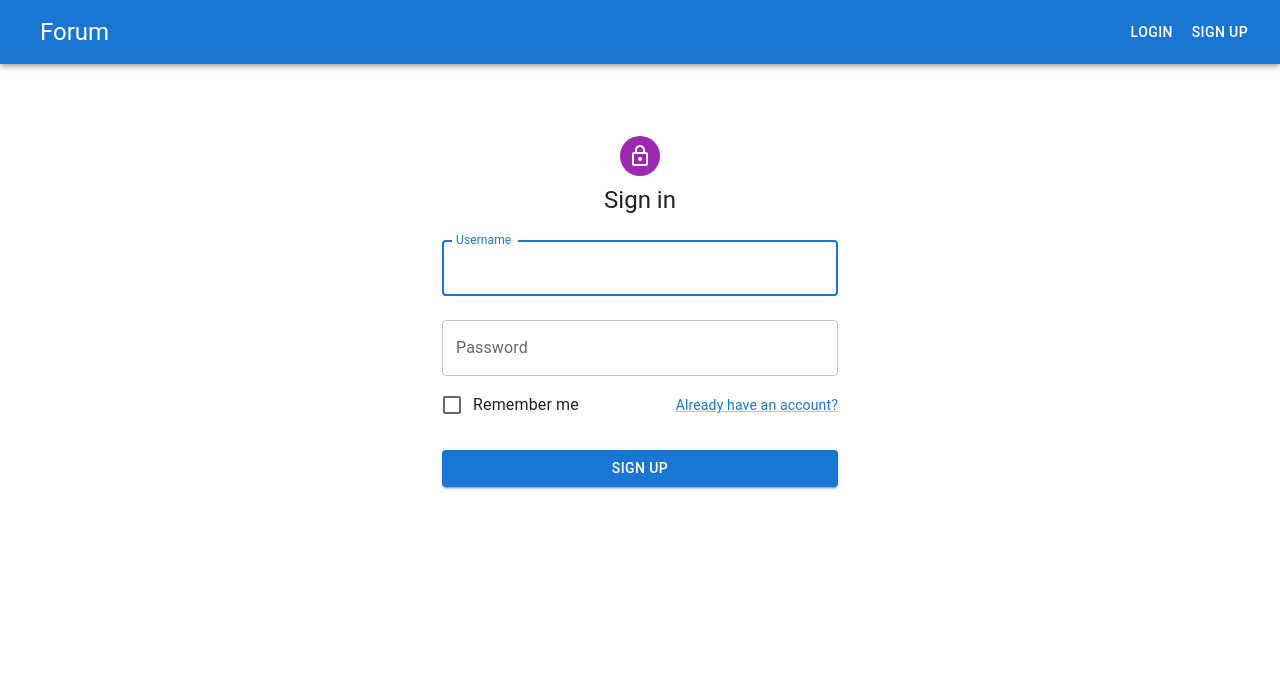
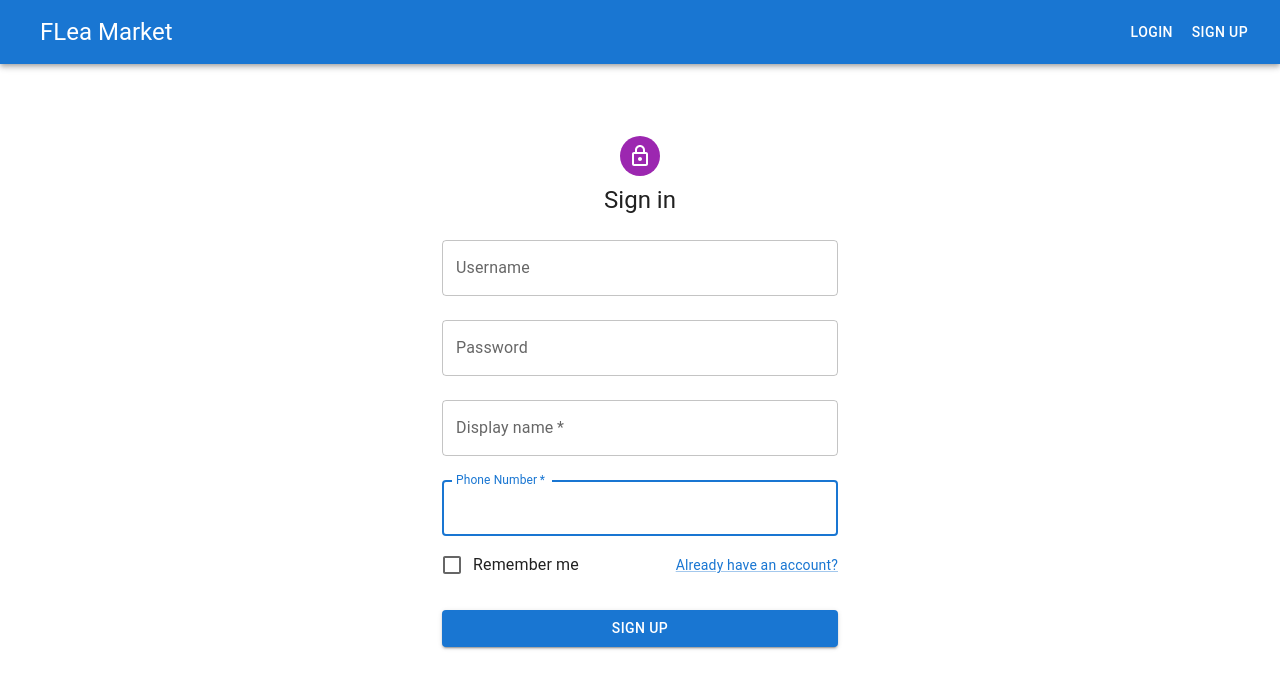
Before and after one commit to AntonForikov/test11, a React (Vite) app in the folder frontend/: page /register in a window 1280 px wide. Shown: the top 688 px of the page. Built offline with nearby package versions, Linux system fonts and the light colour scheme.

Commit message:
#HW87 frontend: refactor all components from last hw to this test

```diff
--- a/frontend/src/App.tsx
+++ b/frontend/src/App.tsx
@@ -16,7 +16,7 @@ function App() {
         <Container maxWidth='xl'>
           <Routes>
             <Route path='/' element={<Home/>}/>
-            <Route path='/newPost' element={<AddForm />}/>
+            <Route path='/newItem' element={<AddForm />}/>
             <Route path='/post/:postId' element={<Post />}/>
             <Route path='/register' element={<Register />}/>
             <Route path='/login' element={<Login />}/>
--- a/frontend/src/components/Header/Header.tsx
+++ b/frontend/src/components/Header/Header.tsx
@@ -12,7 +12,7 @@ const Header = () => {
       <Toolbar>
         <Grid container justifyContent='space-between' alignItems='center'>
           <Typography variant='h5' padding={2} component={Link} to='/' sx={{color: 'inherit', textDecoration: 'none'}}>
-            Forum
+            FLea Market
           </Typography>
           <Grid>
             {user
--- a/frontend/src/components/Header/UserMenu.tsx
+++ b/frontend/src/components/Header/UserMenu.tsx
@@ -34,7 +34,7 @@ const UserMenu: React.FC<Props> = ({user}) => {
         open={Boolean(anchorEl)}
         onClose={handleClose}
       >
-        <MenuItem component={Link} to='/newPost'>Add New Post</MenuItem>
+        <MenuItem component={Link} to='/newItem' onClick={handleClose}>Crate New Item</MenuItem>
         <MenuItem component={Link} to='/' onClick={() => dispatch(logout())}>Logout</MenuItem>
       </Menu>
     </>
--- a/frontend/src/containers/NewPostForm/AddForm.tsx
+++ b/frontend/src/containers/NewPostForm/AddForm.tsx
@@ -1,4 +1,4 @@
-import {Button, Grid, TextField} from '@mui/material';
+import {Button, FormControl, Grid, InputLabel, MenuItem, Select, TextField} from '@mui/material';
 import SendIcon from '@mui/icons-material/Send';
 import React, {useEffect, useRef, useState} from 'react';
 import {useAppDispatch, useAppSelector} from '../../app/hooks';
@@ -112,6 +112,33 @@ const AddForm = () => {
           />
         </Grid>
         <Grid item xs>
+          <TextField
+            type={'number'}
+            fullWidth
+            variant="outlined"
+            label="Price"
+            name="price"
+            // value={post.description}
+            // onChange={changeNewsHandler}
+          />
+        </Grid>
+        <Grid item xs>
+          <FormControl fullWidth>
+            <InputLabel id="demo-simple-select-label">Age</InputLabel>
+            <Select
+              labelId="demo-simple-select-label"
+              // id="demo-simple-select"
+              value={'dfg'}
+              label="Age"
+              // onChange={handleChange}
+            >
+              <MenuItem value={10}>Ten</MenuItem>
+              <MenuItem value={20}>Twenty</MenuItem>
+              <MenuItem value={30}>Thirty</MenuItem>
+            </Select>
+          </FormControl>
+        </Grid>
+        <Grid item xs>
           <Button type="submit" variant="contained" endIcon={<SendIcon/>}>
             Send
           </Button>
--- a/frontend/src/containers/User/Register.tsx
+++ b/frontend/src/containers/User/Register.tsx
@@ -18,7 +18,9 @@ import {CircularProgress} from '@mui/material';
 
 const initialFields = {
   username: '',
-  password: ''
+  password: '',
+  displayName: '',
+  phoneNumber: ''
 };
 const Register = () => {
   const dispatch = useAppDispatch();
@@ -37,6 +39,14 @@ const Register = () => {
 
   const submitFormHandler = async (e: React.FormEvent) => {
     e.preventDefault();
+    if (user.displayName[0] === ' ' || user.displayName === '') {
+      alert('Display name can not be an empty string or berins from whitespace.');
+      return;
+    }
+    if (user.phoneNumber[0] === ' ' || user.phoneNumber === '') {
+      alert('Phone number can not be an empty string or berins from whitespace.');
+      return;
+    }
     await dispatch(register(user)).unwrap();
     navigate('/');
   };
@@ -91,6 +101,30 @@ const Register = () => {
                 error={Boolean(getFieldError('password'))}
                 helperText={getFieldError('password')}
               />
+              <TextField
+                margin="normal"
+                fullWidth
+                label="Display name"
+                name="displayName"
+                value={user.displayName}
+                onChange={changeEventHandler}
+                autoFocus
+                // error={Boolean(getFieldError('username'))}
+                // helperText={getFieldError('username')}
+                required
+              />
+              <TextField
+                margin="normal"
+                fullWidth
+                label="Phone Number"
+                name="phoneNumber"
+                value={user.phoneNumber}
+                onChange={changeEventHandler}
+                autoFocus
+                // error={Boolean(getFieldError('username'))}
+                // helperText={getFieldError('username')}
+                required
+              />
               <Grid container justifyContent="space-between" alignItems="center">
                 <FormControlLabel
                   control={<Checkbox value="remember" color="primary"/>}
```
